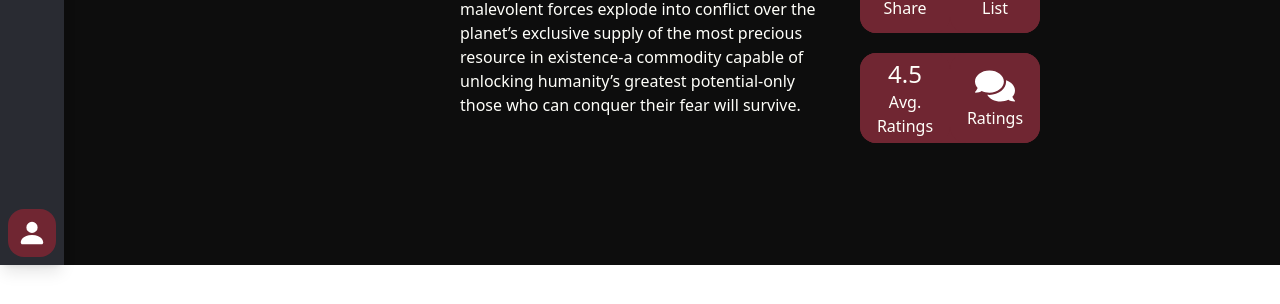
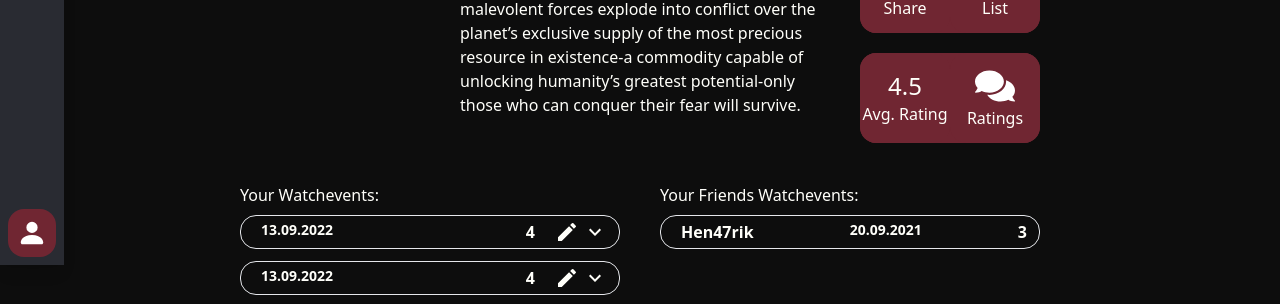
Before and after one commit to FlurinBruehwiler/FilmplattformFrontend, a React (Create React App) app in the folder my-app/: page /MovieDetails in a window 1280 px wide. Shown: the part 535-839 px from the top of the page. Before the commit the page ends 800 px from the top, so only its background shows below. Built offline with nearby package versions, Linux system fonts and the light colour scheme.

Commit message:
feat(MovieDetails): Begin Watchevents on MovieDetails [12.04.2022]

```diff
--- a/my-app/src/components/MovieDetails.tsx
+++ b/my-app/src/components/MovieDetails.tsx
@@ -2,6 +2,7 @@ import { IconContext } from "react-icons";
 import { AiFillClockCircle, AiFillHeart } from "react-icons/ai";
 import { BsCardList, BsFillShareFill } from "react-icons/bs";
 import { FaComments, FaRegComments } from "react-icons/fa";
+import Watchevent from "./Watchevent";
 
 export default () => (
   <div className="text-fp-500">
@@ -32,6 +33,7 @@ export default () => (
           those who can conquer their fear will survive.
         </p>
       </div>
+
       <div>
         <IconContext.Provider
           value={{
@@ -65,7 +67,7 @@ export default () => (
             <a className="hover:bg-fp-400 bg-fp-300 rounded-2xl flex justify-center items-center flex-col">
               {" "}
               <p className="text-2xl">4.5</p>
-              <p className="text-center">Avg. Ratings</p>
+              <p className="text-center">Avg. Rating</p>
             </a>
             <a className="hover:bg-fp-400 bg-fp-300 rounded-2xl flex justify-center items-center flex-col">
               {" "}
@@ -76,5 +78,38 @@ export default () => (
         </IconContext.Provider>
       </div>
     </div>
+    <div className="flex w-[100%] mt-10">
+      <div className="w-[50%] mr-5">
+        <p>Your Watchevents:</p>
+        <div className="flex flex-col mt-2">
+          <Watchevent
+            user={"Flurin Brühwiler"}
+            date={"13.09.2022"}
+            rating={4}
+            comment={"A very good Movie"}
+            isOwn={true}
+          />
+          <Watchevent
+            user={"Flurin Brühwiler"}
+            date={"13.09.2022"}
+            rating={4}
+            comment={"A very good Movie"}
+            isOwn={true}
+          />
+        </div>
+      </div>
+      <div className="w-[50%] ml-5">
+        <p>Your Friends Watchevents:</p>
+        <div className="flex flex-col mt-2">
+          <Watchevent
+            user={"Hen47rik"}
+            date={"20.09.2021"}
+            rating={3}
+            comment={"A very good Movie"}
+            isOwn={false}
+          />
+        </div>
+      </div>
+    </div>
   </div>
 );
--- /dev/null
+++ b/my-app/src/components/Watchevent.tsx
@@ -0,0 +1,38 @@
+import { MdModeEdit, MdOutlineExpandMore } from "react-icons/md";
+import { AiFillStar } from "react-icons/ai";
+
+interface WatcheventProps {
+  user: string;
+  date: string;
+  rating: number;
+  comment: string;
+  isOwn: boolean;
+}
+
+export default (props: WatcheventProps) => {
+  return (
+    <button
+      className="h-[100%] w-[100%] text-fp-500 rounded-2xl font-bold bg-transparent hover:bg-transparent
+          focus:ring focus:ring-fp-500 focus:outline-none mb-3 border-[1px] pl-5 pr-3 pt-1 pb-1"
+    >
+      {props.isOwn ? (
+        <div className="flex justify-between">
+          <p className="text-sm">{props.date}</p>
+          <div className="flex">
+            <p className="mr-5">{props.rating}</p>
+            <MdModeEdit size="24px" />
+            <div className="ml-1">
+              <MdOutlineExpandMore size="24px" />
+            </div>
+          </div>
+        </div>
+      ) : (
+        <div className="flex justify-between">
+          <p>{props.user}</p>
+          <p className="text-sm">{props.date}</p>
+          <p>{props.rating}</p>
+        </div>
+      )}
+    </button>
+  );
+};
```
